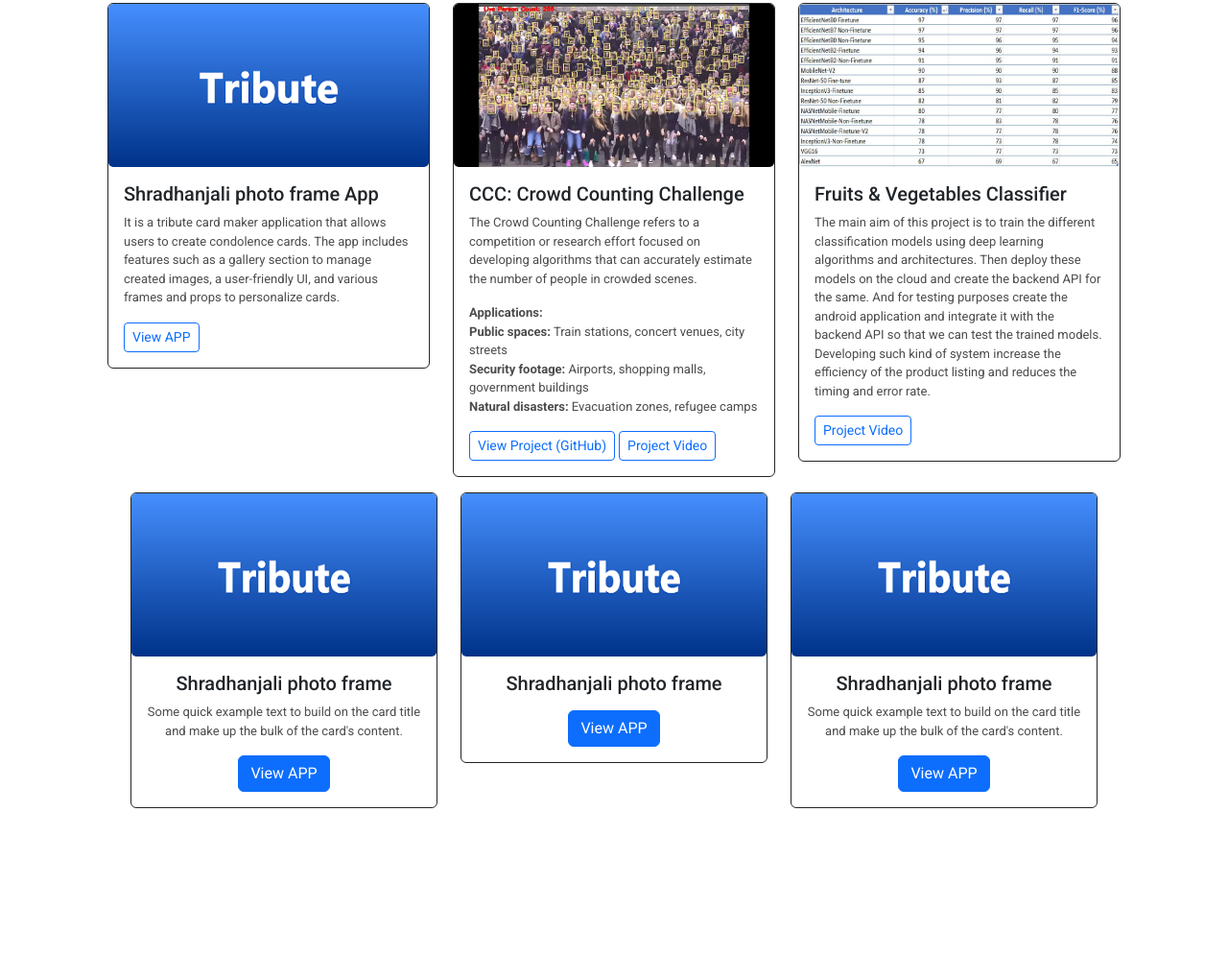
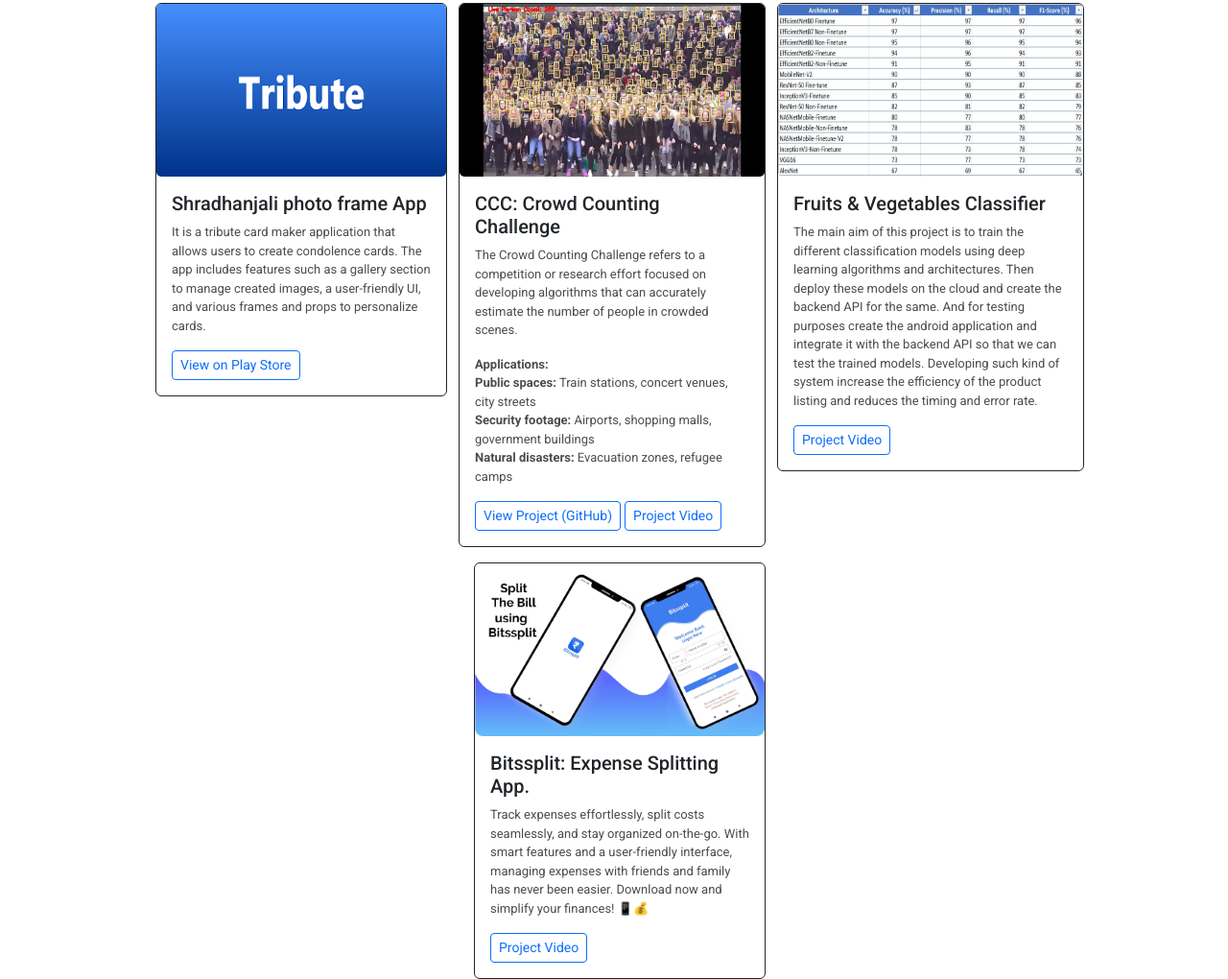
Before and after one commit to DeepModiDev/deepmodidev.github.io, a plain HTML site: page index.html in a window 1280 px wide. Shown: the part 2499-3519 px from the top of the page at 96% size. Before the commit the page ends 3357 px from the top, so only its background shows below. Drawn offline with nearby package versions, Linux system fonts and the light colour scheme.

Commit message:
Completed the Projects section.

```diff
--- a/css/projects-style.css
+++ b/css/projects-style.css
@@ -16,7 +16,7 @@
 }
 
 .project-img{
-    height: 170px;
+    height: 180px;
     width: auto;
 }
 
--- a/index.html
+++ b/index.html
@@ -300,10 +300,10 @@
 
 <section id="projects" class="project-section">
     <div class="container">
-        <p id="titleProjects" class="ms-3 mb-0 text-center">Projects</p>
+        <p id="titleProjects" class="ms-1 mb-0  text-center">Projects</p>
         <div class="row d-flex justify-content-center">
-            <div class="col-auto pt-3">
-                <div class="card border-dark" style="width: 21rem;">
+            <div class="col-auto pt-3 pe-0">
+                <div class="card border-dark" style="width: 19rem;">
                     <img src="assets/tribute_banner.webp"
                          class="card-img-top card-img-bottom project-img" alt="Tribute logo">
                     <div class="card-body">
@@ -313,14 +313,13 @@
                             includes features such as a gallery section to manage created images, a user-friendly UI,
                             and various frames and props to personalize cards.
                         </p>
-                        <a href="https://bit.ly/3vOI9QC" class="btn btn-outline-primary btn-sm" target="_blank">View
-                            APP</a>
+                        <a href="https://bit.ly/3vOI9QC" class="btn btn-outline-primary btn-sm" target="_blank">View on Play Store</a>
                     </div>
                 </div>
             </div>
 
-            <div class="col-auto pt-3">
-                <div class="card border-dark" style="width: 21rem;">
+            <div class="col-auto pt-3 pe-0">
+                <div class="card border-dark" style="width: 20rem;">
                     <img src="assets/ccc_project.webp"
                          class="card-img-top card-img-bottom project-img" alt="Tribute logo">
                     <div class="card-body ps-3 pe-3">
@@ -343,8 +342,8 @@
                 </div>
             </div>
 
-            <div class="col-auto pt-3">
-                <div class="card border-dark" style="width: 21rem;">
+            <div class="col-auto pt-3 pe-0">
+                <div class="card border-dark" style="width: 20rem;">
                     <img src="assets/fvc.jpg"
                          class="card-img-top card-img-bottom project-img" alt="Tribute logo">
                     <div class="card-body">
@@ -358,45 +357,17 @@
                     </div>
                 </div>
             </div>
-        </div>
 
-        <div class="row text-center d-flex justify-content-center">
-            <div class="col-auto py-3">
-                <div class="card border-dark" style="width: 20rem;">
-                    <img src="assets/tribute_banner.webp"
+            <div class="col-auto pt-3 pe-0">
+                <div class="card border-dark" style="width: 19rem;">
+                    <img src="assets/bitssplit.webp"
                          class="card-img-top card-img-bottom project-img" alt="Tribute logo">
                     <div class="card-body">
-                        <h5 class="card-title">Shradhanjali photo frame</h5>
-                        <p class="project-level-text-size">Some quick example text to build on the card title and make
-                            up the bulk of the
-                            card's content.</p>
-                        <a href="#" class="btn btn-primary">View APP</a>
-                    </div>
-                </div>
-            </div>
-
-            <div class="col-auto py-3">
-                <div class="card border-dark" style="width: 20rem;">
-                    <img src="assets/tribute_banner.webp"
-                         class="card-img-top card-img-bottom project-img" alt="Tribute logo">
-                    <div class="card-body">
-                        <h5 class="card-title">Shradhanjali photo frame</h5>
-                        <p class="project-level-text-size"></p>
-                        <a href="#" class="btn btn-primary">View APP</a>
-                    </div>
-                </div>
-            </div>
-
-            <div class="col-auto py-3">
-                <div class="card border-dark" style="width: 20rem;">
-                    <img src="assets/tribute_banner.webp"
-                         class="card-img-top card-img-bottom project-img" alt="Tribute logo">
-                    <div class="card-body">
-                        <h5 class="card-title">Shradhanjali photo frame</h5>
-                        <p class="project-level-text-size">Some quick example text to build on the card title and make
-                            up the bulk of the
-                            card's content.</p>
-                        <a href="#" class="btn btn-primary">View APP</a>
+                        <h5 class="card-title">Bitssplit: Expense Splitting App. </h5>
+                        <p class="project-level-text-size">
+                            Track expenses effortlessly, split costs seamlessly, and stay organized on-the-go. With smart features and a user-friendly interface, managing expenses with friends and family has never been easier. Download now and simplify your finances! 📱💰
+                        </p>
+                        <a href="https://bit.ly/3c6Qszv" class="btn btn-outline-primary btn-sm" target="_blank">Project Video</a>
                     </div>
                 </div>
             </div>
```
Also changed, not shown: assets/bitssplit.webp (added).
